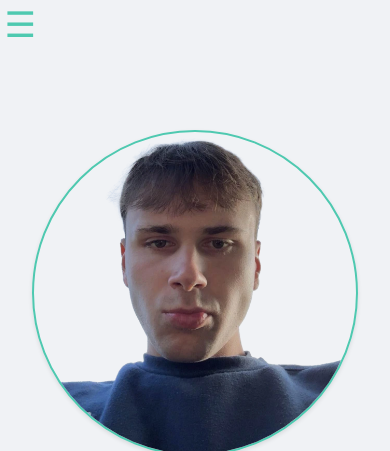
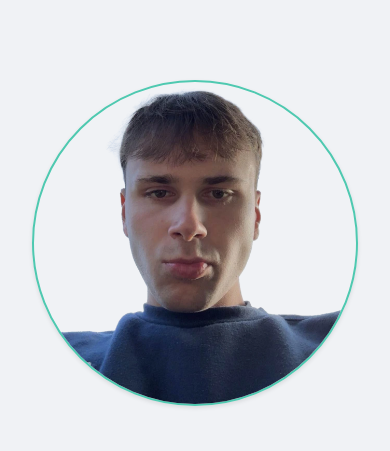
Before and after one commit to JarneTek/live-hosting-portfolio, a website: page about-me.html in a window 390 px wide. Shown: the top 451 px of the page. Drawn offline with Linux system fonts and the light colour scheme.

Commit message:
refactor: comment out hamburger menu button

```diff
--- a/about-me.html
+++ b/about-me.html
@@ -10,9 +10,8 @@
     <meta name="view-transition" content="same-origin" />
     <link rel="icon" type="image/png" href="images/favicon.png">
 </head>
-
 <header role="banner" class="navbar">
-    <button class="displayNone hamburger" aria-label="Open menu">☰</button>
+    <!-- <button class="displayNone hamburger" aria-label="Open menu">☰</button> -->
     <nav class="noneDisplay">
         <ul class="navbar__items">
             <li class="navbar__item"><a href="index.html" class="navbar__link">Home</a></li>
```
